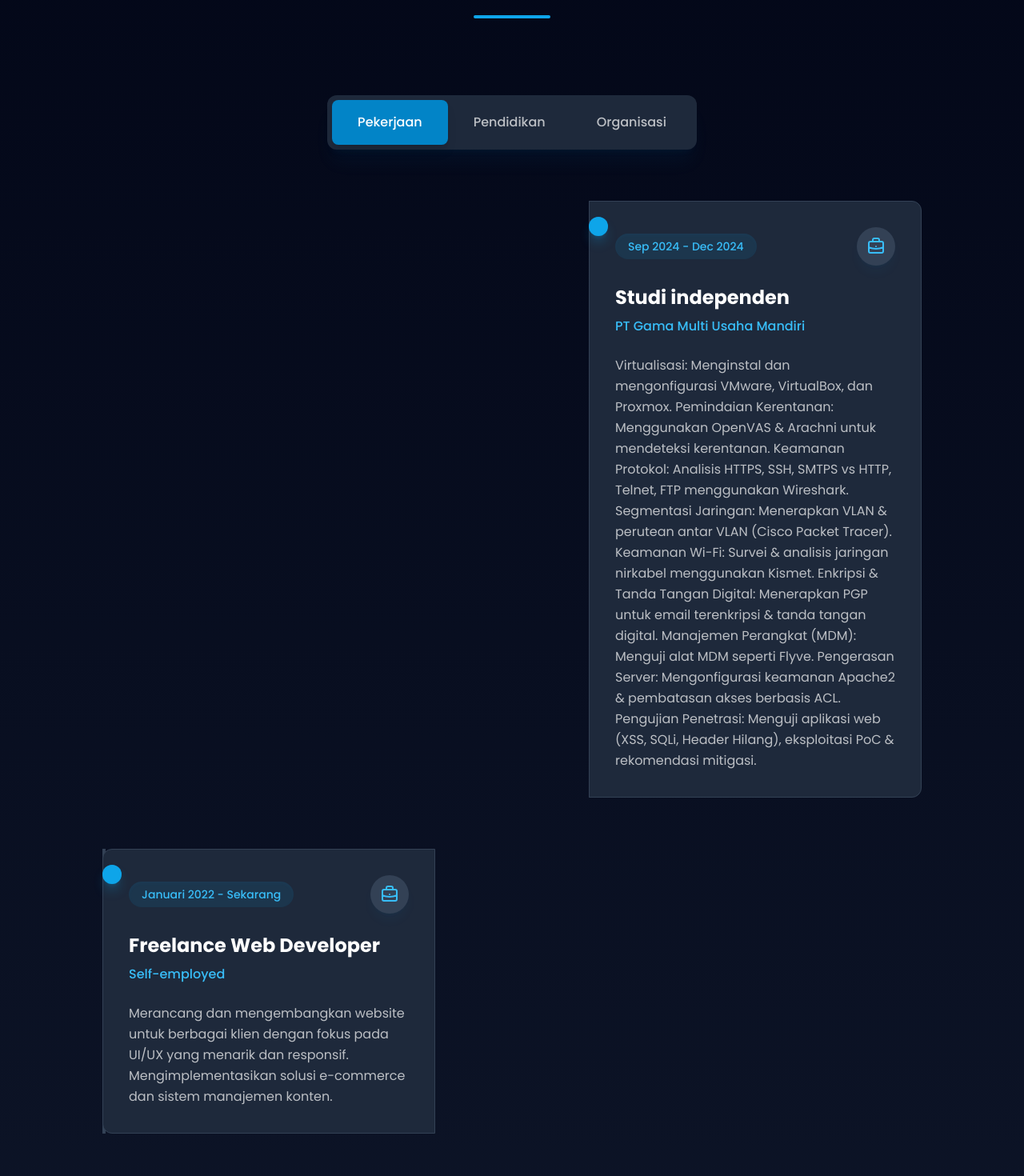
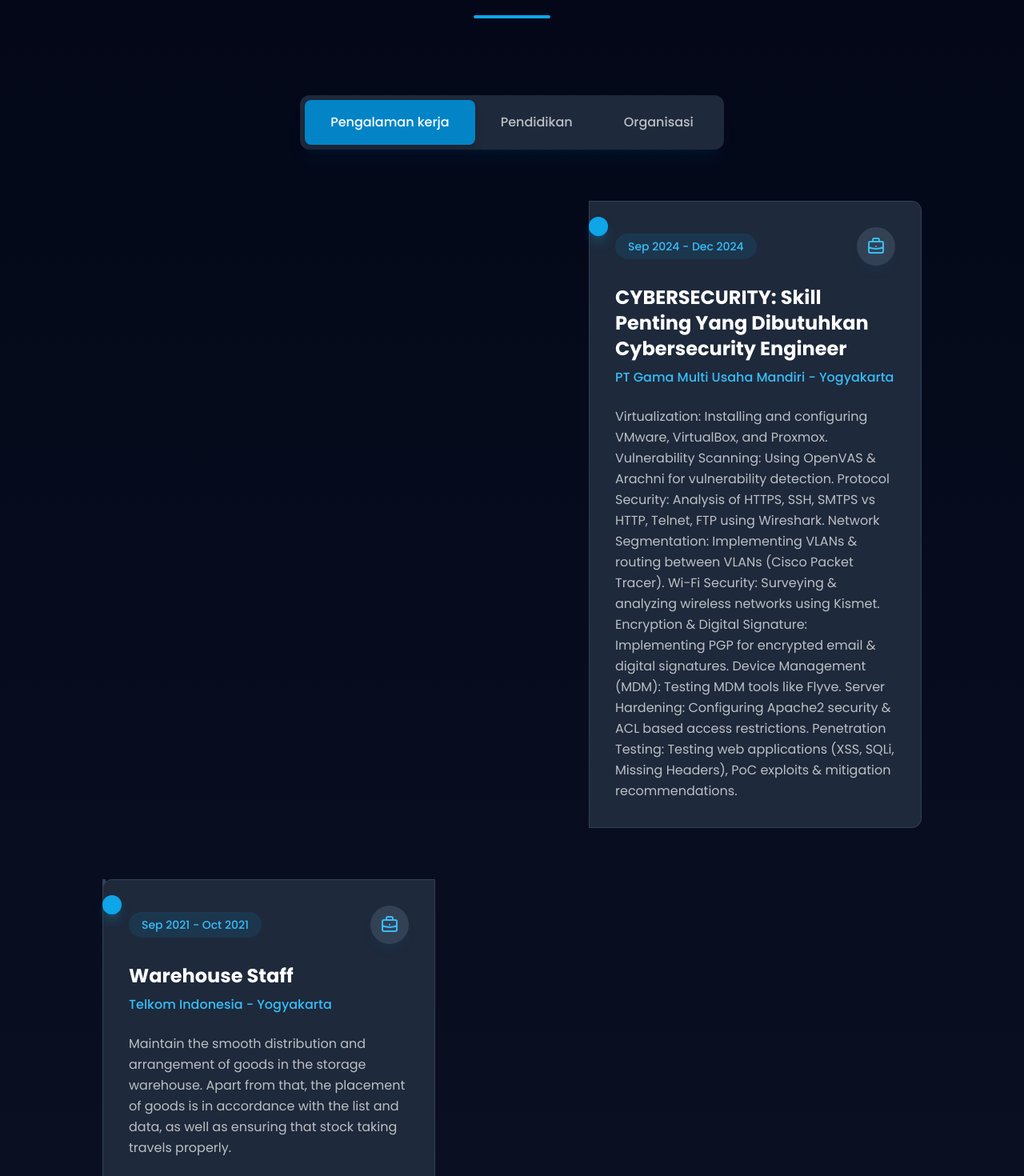
Before and after one commit to aldiputraa/WEB_PORTOFOLIO_FITRA-PUTRA-ALDI-WIJAYA, a React (Vite) app: page / in a window 1280 px wide. Shown: the part 7280-8750 px from the top of the page at 80% size. Built offline with nearby package versions, Linux system fonts and the light colour scheme.

Commit message:
Memperbarui pengalaman kerja dengan informasi yang lebih lengkap

```diff
--- a/src/components/Experience.jsx
+++ b/src/components/Experience.jsx
@@ -37,10 +37,22 @@ function Experience() {
   const tabs = {
     work: [
       {
-        title: "Studi independen",
-        company: "PT Gama Multi Usaha Mandiri",
+        title: "CYBERSECURITY: Skill Penting Yang Dibutuhkan Cybersecurity Engineer",
+        company: "PT Gama Multi Usaha Mandiri - Yogyakarta",
         period: "Sep 2024 - Dec 2024",
-        description: "Virtualisasi: Menginstal dan mengonfigurasi VMware, VirtualBox, dan Proxmox. Pemindaian Kerentanan: Menggunakan OpenVAS & Arachni untuk mendeteksi kerentanan. Keamanan Protokol: Analisis HTTPS, SSH, SMTPS vs HTTP, Telnet, FTP menggunakan Wireshark. Segmentasi Jaringan: Menerapkan VLAN & perutean antar VLAN (Cisco Packet Tracer). Keamanan Wi-Fi: Survei & analisis jaringan nirkabel menggunakan Kismet. Enkripsi & Tanda Tangan Digital: Menerapkan PGP untuk email terenkripsi & tanda tangan digital. Manajemen Perangkat (MDM): Menguji alat MDM seperti Flyve. Pengerasan Server: Mengonfigurasi keamanan Apache2 & pembatasan akses berbasis ACL. Pengujian Penetrasi: Menguji aplikasi web (XSS, SQLi, Header Hilang), eksploitasi PoC & rekomendasi mitigasi."
+        description: "Virtualization: Installing and configuring VMware, VirtualBox, and Proxmox. Vulnerability Scanning: Using OpenVAS & Arachni for vulnerability detection. Protocol Security: Analysis of HTTPS, SSH, SMTPS vs HTTP, Telnet, FTP using Wireshark. Network Segmentation: Implementing VLANs & routing between VLANs (Cisco Packet Tracer). Wi-Fi Security: Surveying & analyzing wireless networks using Kismet. Encryption & Digital Signature: Implementing PGP for encrypted email & digital signatures. Device Management (MDM): Testing MDM tools like Flyve. Server Hardening: Configuring Apache2 security & ACL based access restrictions. Penetration Testing: Testing web applications (XSS, SQLi, Missing Headers), PoC exploits & mitigation recommendations."
+      },
+      {
+        title: "Warehouse Staff",
+        company: "Telkom Indonesia - Yogyakarta",
+        period: "Sep 2021 - Oct 2021",
+        description: "Maintain the smooth distribution and arrangement of goods in the storage warehouse. Apart from that, the placement of goods is in accordance with the list and data, as well as ensuring that stock taking travels properly."
+      },
+      {
+        title: "Data Access Management",
+        company: "Telkom Indonesia - Yogyakarta",
+        period: "Sep 2021 - Oct 2021",
+        description: "Perform checking and adjusting customer data, input data, and other related tasks."
       },
       {
         title: "Freelance Web Developer",
@@ -103,7 +115,7 @@ function Experience() {
               onClick={() => setActiveTab('work')}
               className={`px-8 py-4 rounded-lg transition-all duration-300 font-medium ${activeTab === 'work' ? 'bg-primary-600 text-white shadow-lg' : 'text-white/70 hover:text-white hover:bg-dark-700'}`}
             >
-              Pekerjaan
+              Pengalaman kerja
             </button>
             <button
               onClick={() => setActiveTab('education')}
```
